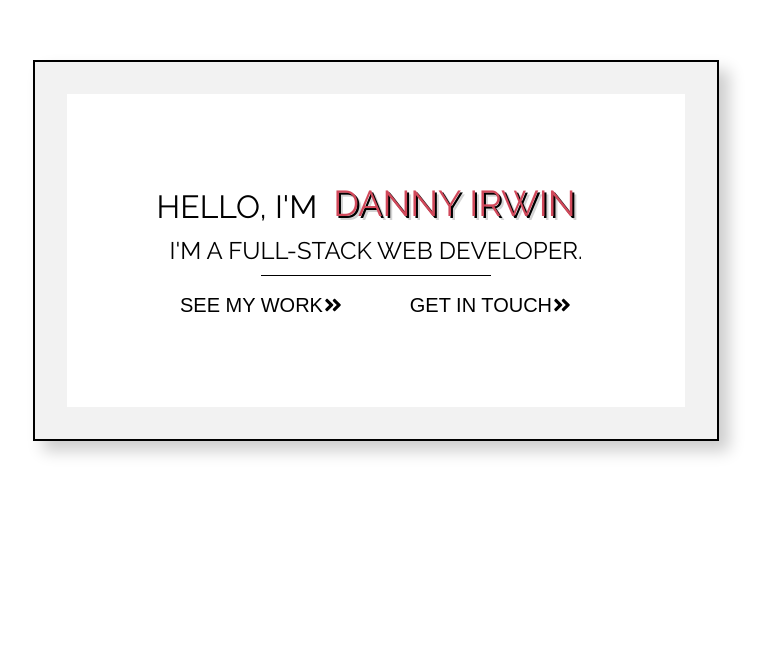
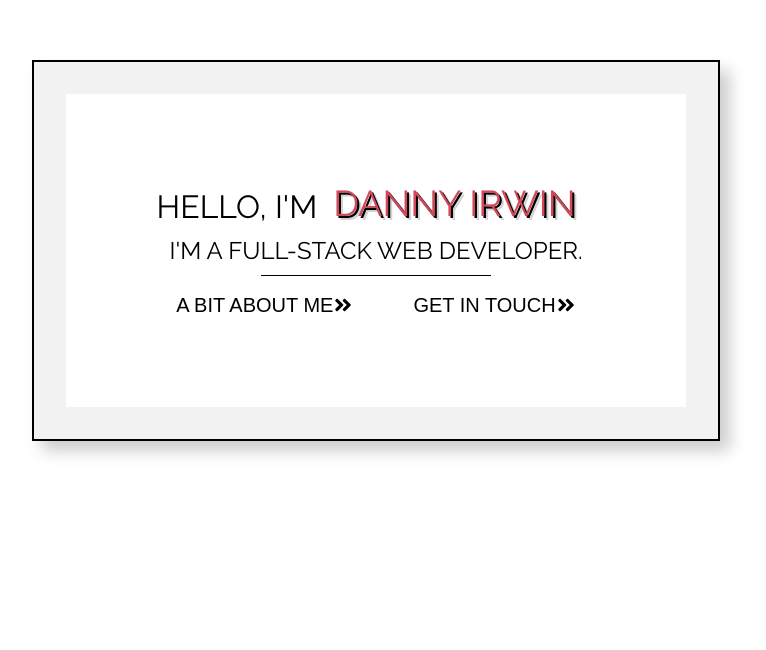
Before and after one commit to dannyirwin/portfolio, a React (Create React App) app: page / in a window 1280 px wide. Shown: the part 150-800 px from the top of the page, without its empty margins (264-1030 px from the left). Built offline with nearby package versions, Linux system fonts and the light colour scheme.

Commit message:
chaange welcome card text

```diff
--- a/src/components/home/WelcomeCard.tsx
+++ b/src/components/home/WelcomeCard.tsx
@@ -22,7 +22,7 @@ export default function WelcomeCard({ sectionRefs, scrollTo }: props) {
             className='welcome-nav-btn'
             onClick={() => scrollTo(sectionRefs[0].ref)}
           >
-            <p>See My Work</p>
+            <p>A bit about me</p>
             <FaAngleDoubleRight />
           </button>
           <button
```
